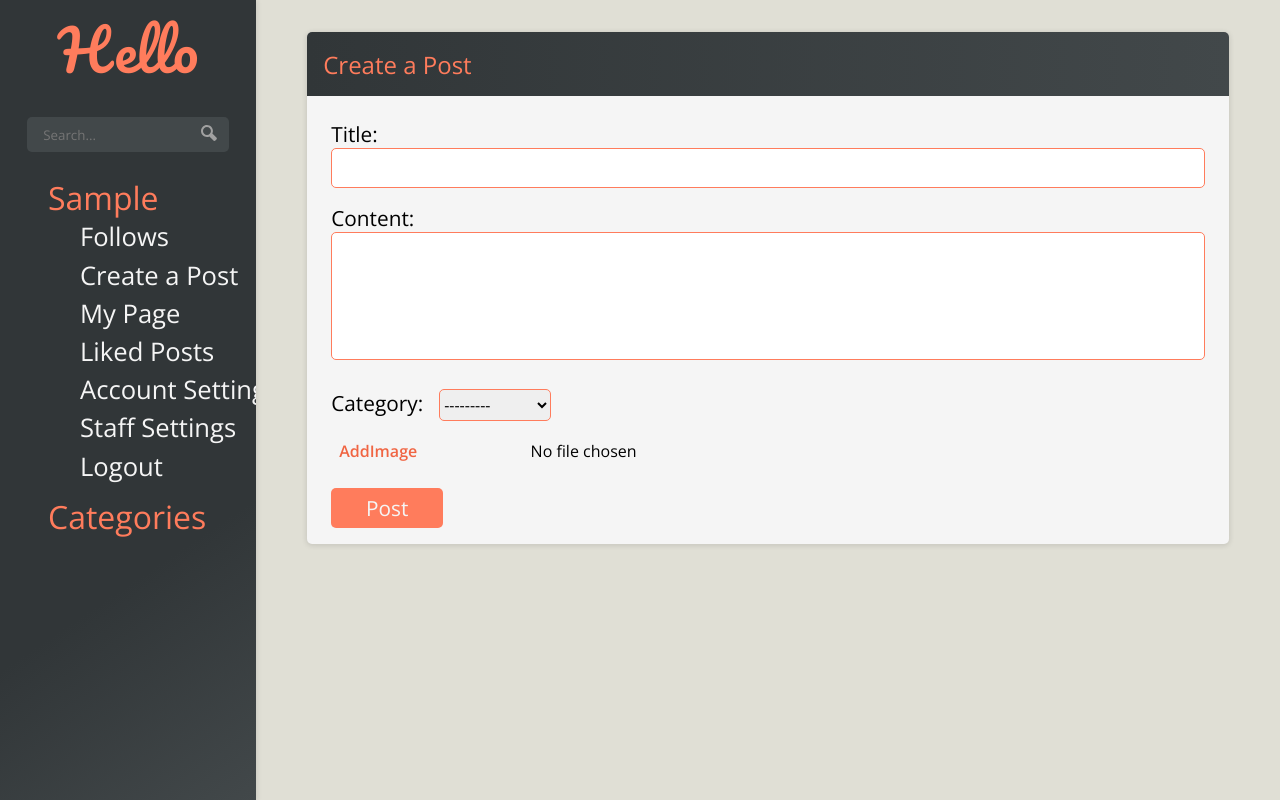
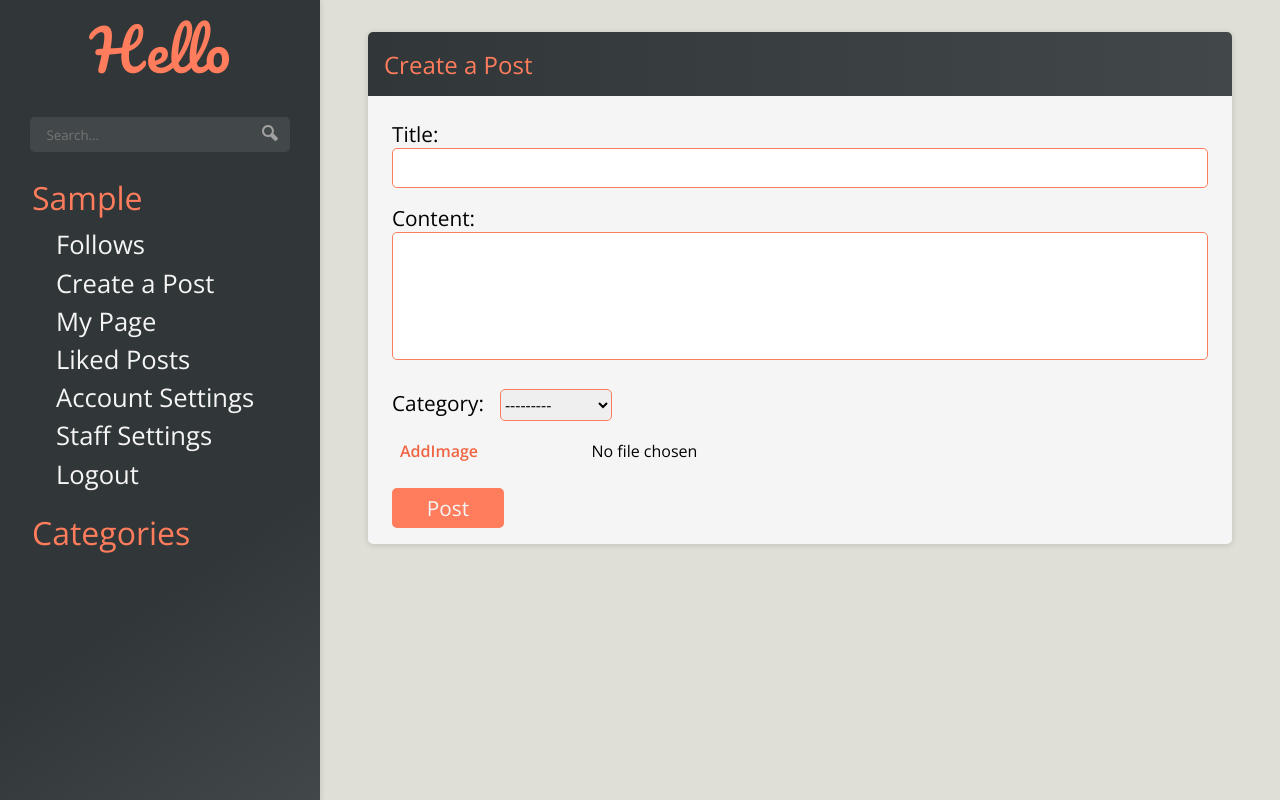
Before and after one commit to or1995/Hello-Blog-Website, a Django app: page /createpost/ in a window 1280 px wide. Run offline with Django 3.2, Linux system fonts and the light colour scheme; the visitor is signed in with stand-in values (Sample User, id 1); data that the repository does not hold is empty.

Commit message:
fixed css

```diff
--- a/hello/static/hello/main.css
+++ b/hello/static/hello/main.css
@@ -128,7 +128,7 @@ body {
 
 .content-sidebar {
 	height: 100%;
-	width: 20vw;
+	width: 20rem;
 	background-color: var(--black);
 	background: linear-gradient(146deg, var(--black) 0%, var(--black) 69%, var(--black-light) 100%); /*Nice*/
 	display: flex;
@@ -171,11 +171,12 @@ body {
 
 .titlebox {
 	padding-left: 3.5rem;
+	margin-bottom: .5rem;
 }
 
 .content-block {
 	height: 100%;
-	width: 80vw;
+	flex: 1;
 	box-sizing: border-box;
 	overflow-y: scroll;
 	display: flex;
@@ -210,7 +211,7 @@ body {
 }
 
 .titlebox {
-	padding-left: 6rem;
+	padding-left: 4rem;
 }
 
 .title {
@@ -229,6 +230,7 @@ body {
 	flex-direction: column;
 	align-items: flex-start;
 	box-sizing: border-box;
+	margin-bottom: .5rem;
 	/*border-bottom: solid 1px var(--black-light);*/
 }
 
@@ -242,7 +244,7 @@ body {
 	margin-bottom: .2rem;
 	transition: all .3s;
 	/*border-top: solid 1px var(--black-light);*/
-	padding-left: 3rem;
+	padding-left: 1.5rem;
 	display: block;
 }
 
@@ -306,12 +308,8 @@ body {
 
 @media screen and (max-width: 1110px){
 	.content-sidebar {
-		width: 25vw;
+		width: 20rem;
 		height: -webkit-fill-available;
-	}
-
-	.content-block {
-		width: 75vw;
 	}
 }
 
@@ -327,8 +325,8 @@ body {
 	}
 
 	.content-sidebar {
-		width: 0;
-		transform: translateX(-25vw);
+		width: 20rem;
+		transform: translateX(-100%);
 		position: absolute;
 		top: 0;
 		left: 0;
@@ -336,7 +334,6 @@ body {
 	}
 
 	.shownsidebar {
-		width: 15rem;
 		transform: translateX(0vw);
 		transition: all .3s;
 	}
--- a/hello/static/hello/posts.css
+++ b/hello/static/hello/posts.css
@@ -1,5 +1,5 @@
 .postback {
-	width: 94%;
+	width: 98%;
 	background-color: var(--very-very-light-grey);
 	background: linear-gradient(135deg, var(--white) 0%, var(--very-very-light-grey) 100%);
 	box-shadow: 0px 1px 5px 1px rgba(0,0,0,0.1);
@@ -773,7 +773,7 @@ label[for='id_backgroundimage'] {
 
 .commentsection {
 	display: flex;
-	width: 94%;
+	width: 98%;
 	align-items: center;
 	justify-content: space-between;
 	margin-top: .2rem;
```
Also changed, not shown: media/profile_pics/15555318440697_WAMFMG6.jpg.
